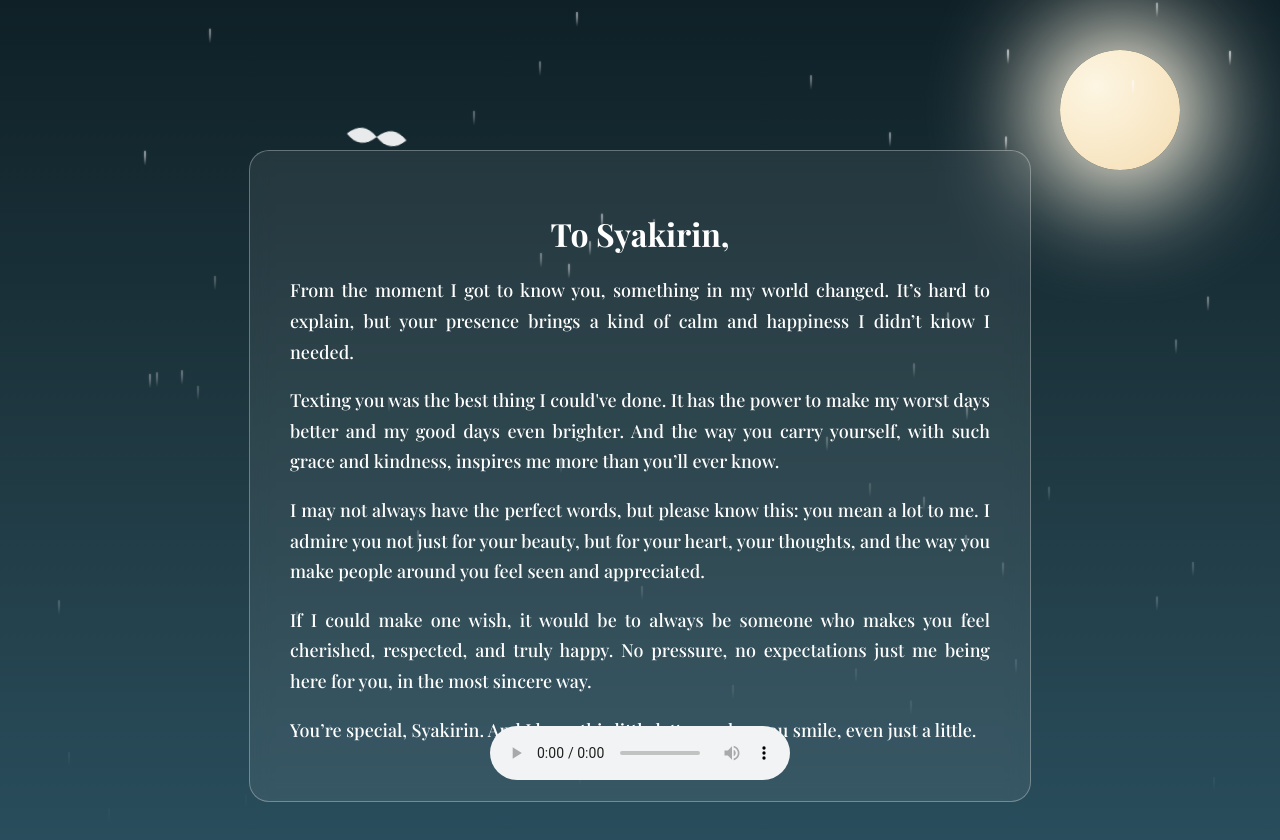
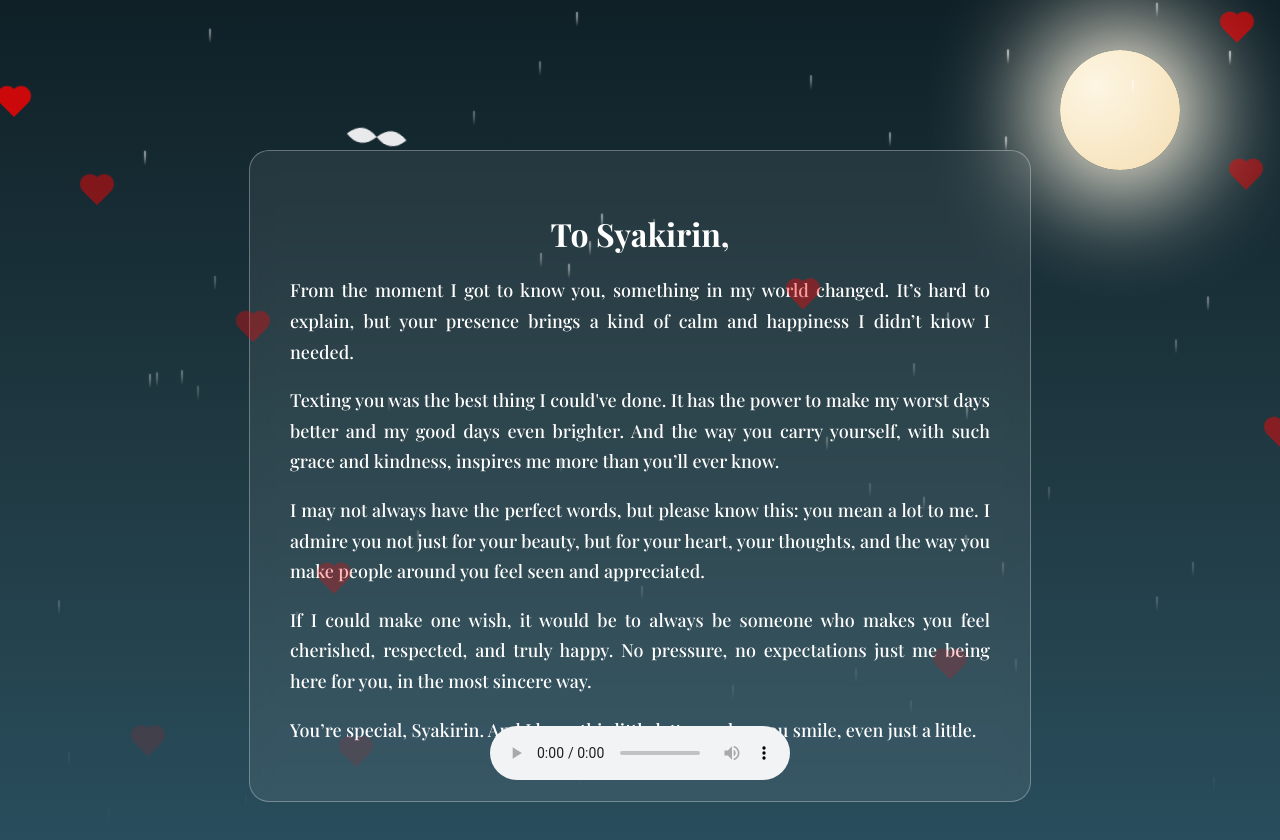
Before and after one commit to ipeyz/my-lovely-kirin, a plain HTML site: page index.html in a window 1280 px wide. Drawn offline with nearby package versions, Linux system fonts and the light colour scheme.

Commit message:
Update index.html

```diff
--- a/index.html
+++ b/index.html
@@ -42,6 +42,7 @@
     animation: flyAcross 15s linear infinite;
     opacity: 0.9;
   }
+
   @keyframes flyAcross {
     0% { transform: translateX(0) scale(1) rotate(0deg); top: 120px; }
     50% { transform: translateX(50vw) scale(1.1) rotate(10deg); top: 100px; }
@@ -61,11 +62,13 @@
     backdrop-filter: blur(10px);
     z-index: 10;
   }
+
   .letter-box h1 {
     font-size: 32px;
     margin-bottom: 20px;
     text-align: center;
   }
+
   .letter-box p {
     font-size: 18px;
     line-height: 1.7;
@@ -103,6 +106,46 @@
       opacity: 0;
     }
   }
+
+  /* Falling Heart styles */
+  .heart {
+    position: fixed;
+    top: -30px;
+    width: 20px;
+    height: 20px;
+    background: red;
+    transform: rotate(45deg);
+    animation: fallHeart linear forwards;
+    z-index: 25;
+    pointer-events: none;
+  }
+
+  .heart::before,
+  .heart::after {
+    content: '';
+    position: absolute;
+    width: 20px;
+    height: 20px;
+    background: red;
+    border-radius: 50%;
+  }
+
+  .heart::before {
+    top: -10px;
+    left: 0;
+  }
+
+  .heart::after {
+    left: -10px;
+    top: 0;
+  }
+
+  @keyframes fallHeart {
+    to {
+      transform: translateY(110vh) rotate(45deg);
+      opacity: 0;
+    }
+  }
 </style>
 </head>
 <body>
@@ -130,22 +173,32 @@
   </audio>
 
   <script>
-    // Create raindrops with random positions, speeds and delays
+    // Raindrop effect
     function createRaindrop() {
       const drop = document.createElement('div');
       drop.classList.add('raindrop');
       drop.style.left = Math.random() * window.innerWidth + 'px';
-      const duration = Math.random() * 1 + 1.2; // 1.2 to 2.2 seconds fall time
+      const duration = Math.random() * 1 + 1.2;
       drop.style.animationDuration = duration + 's';
-      drop.style.animationDelay = '0s'; // immediate start
       drop.style.opacity = (Math.random() * 0.5 + 0.5).toFixed(2);
       document.body.appendChild(drop);
-      // Remove drop after animation ends to prevent DOM bloat
       setTimeout(() => drop.remove(), duration * 1000);
     }
 
-    // Create lots of raindrops rapidly for full effect
     setInterval(createRaindrop, 30);
+
+    // Heart effect
+    function createHeart() {
+      const heart = document.createElement('div');
+      heart.classList.add('heart');
+      heart.style.left = Math.random() * window.innerWidth + 'px';
+      heart.style.animationDuration = (Math.random() * 2 + 3) + 's';
+      heart.style.opacity = (Math.random() * 0.5 + 0.5).toFixed(2);
+      document.body.appendChild(heart);
+      setTimeout(() => heart.remove(), 5000);
+    }
+
+    setInterval(createHeart, 300);
   </script>
 
 </body>
```
